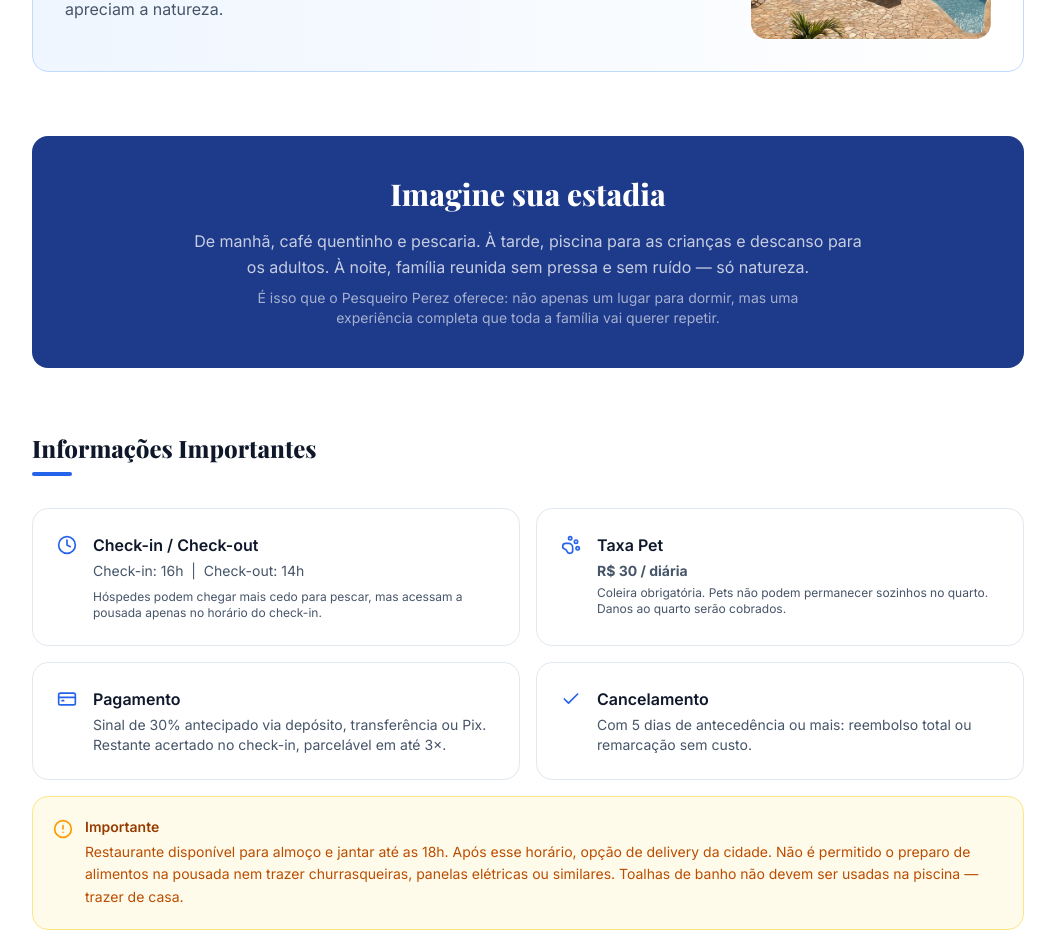
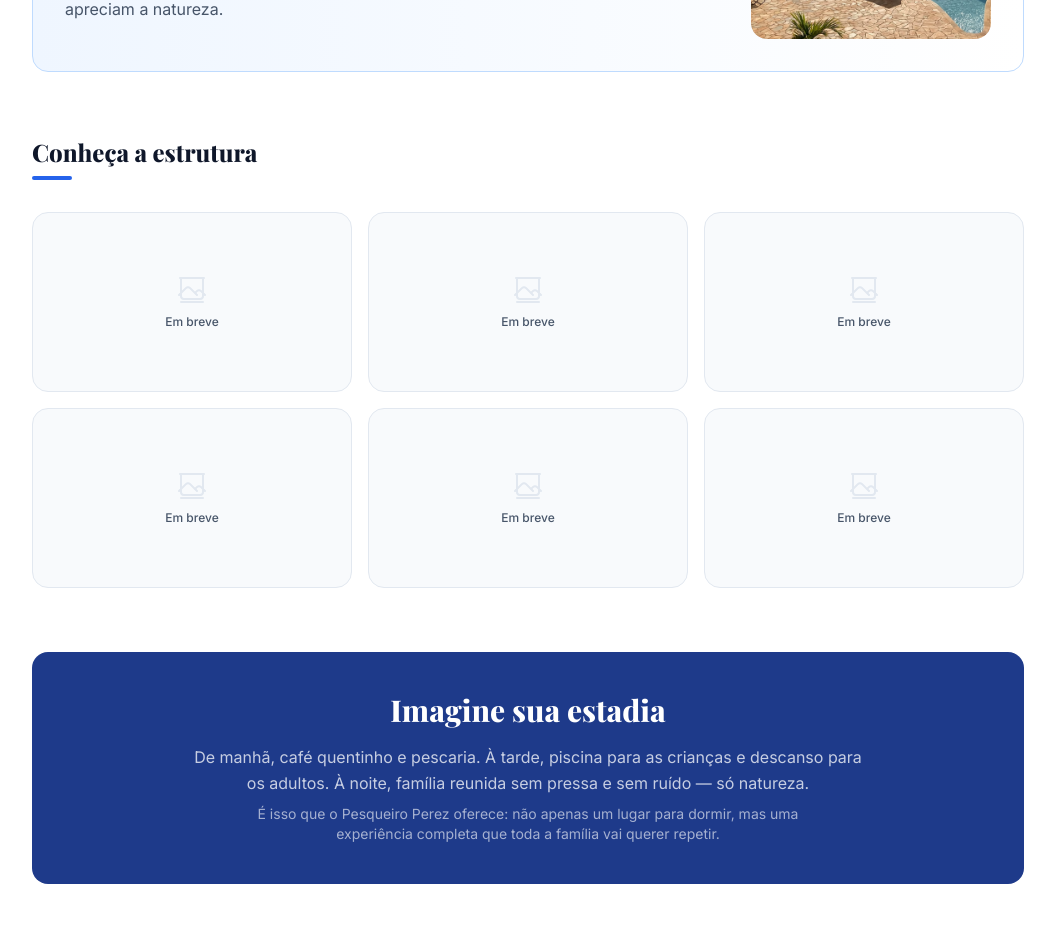
Before and after one commit to kaueperes/pesqueiroperez, a Next.js app: page /pousada in a window 1280 px wide. Shown: the part 2220-3153 px from the top of the page, without its empty margins (112-1167 px from the left). Built offline with nearby package versions, Linux system fonts and the light colour scheme.

Commit message:
feat: adicionar galeria de fotos na página da pousada

```diff
--- a/src/app/pousada/page.tsx
+++ b/src/app/pousada/page.tsx
@@ -136,6 +136,38 @@ export default function PousadaPage() {
           </div>
         </section>
 
+        {/* Galeria */}
+        <section className="mb-16">
+          <h2 className="text-2xl font-extrabold text-texto mb-2">Conheça a estrutura</h2>
+          <div className="w-10 h-1 bg-azul-medio mb-8 rounded-full" />
+          <div className="grid grid-cols-2 md:grid-cols-3 gap-4">
+            {[
+              { src: "", alt: "Chalé" },
+              { src: "", alt: "Área externa" },
+              { src: "", alt: "Café da manhã" },
+              { src: "", alt: "Lago" },
+              { src: "", alt: "Acomodações" },
+              { src: "", alt: "Natureza" },
+            ].map((foto, i) => (
+              <div
+                key={i}
+                className="aspect-video rounded-2xl overflow-hidden border border-cinza-borda bg-cinza-bg flex flex-col items-center justify-center gap-2 text-texto-suave"
+              >
+                {foto.src ? (
+                  <img src={foto.src} alt={foto.alt} className="w-full h-full object-cover" />
+                ) : (
+                  <>
+                    <svg className="w-8 h-8 text-cinza-borda" fill="none" stroke="currentColor" strokeWidth={1.5} viewBox="0 0 24 24">
+                      <path strokeLinecap="round" strokeLinejoin="round" d="M2.25 15.75l5.159-5.159a2.25 2.25 0 013.182 0l5.159 5.159m-1.5-1.5l1.409-1.409a2.25 2.25 0 013.182 0l2.909 2.909M3.75 21h16.5M3 3h18M3.75 3v13.5A2.25 2.25 0 006 18.75h12A2.25 2.25 0 0020.25 16.5V3" />
+                    </svg>
+                    <span className="text-xs font-medium">Em breve</span>
+                  </>
+                )}
+              </div>
+            ))}
+          </div>
+        </section>
+
         {/* Experiência — bloco emocional */}
         <section className="mb-16 bg-azul-navy rounded-2xl p-8 md:p-10 text-white text-center">
           <h2 className="text-2xl md:text-3xl font-extrabold mb-4">Imagine sua estadia</h2>
```
